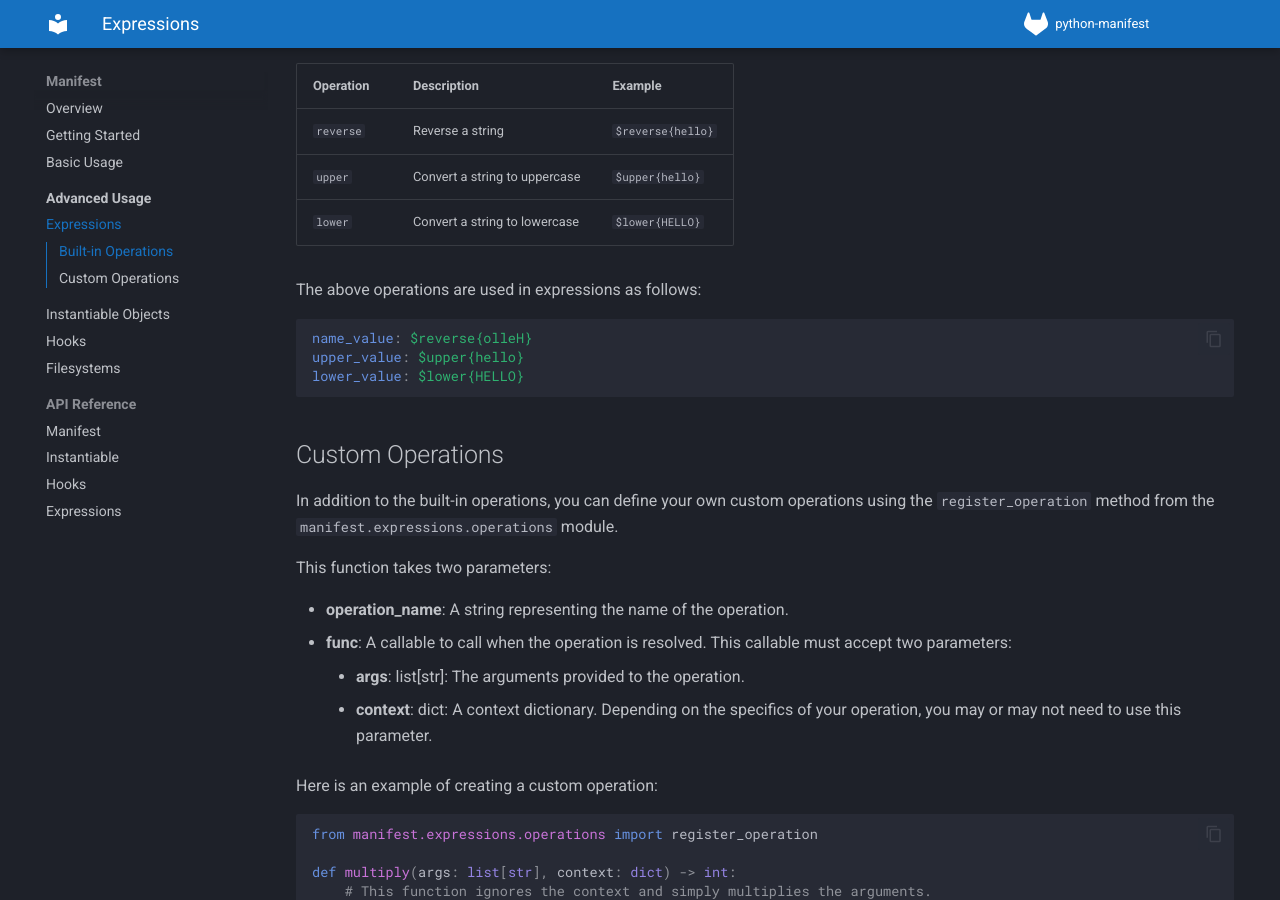
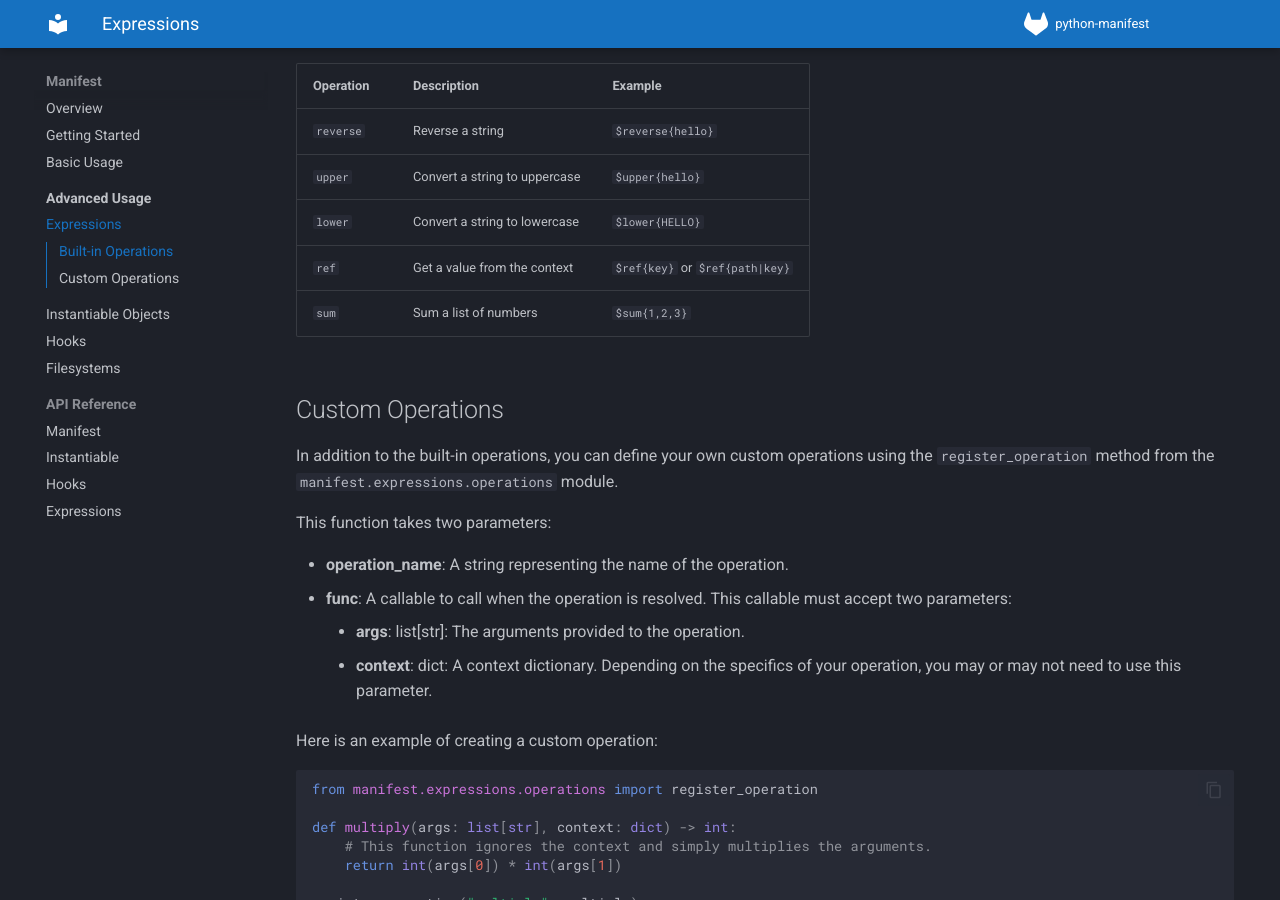
Before and after one commit to emergentmethods/python-manifest, an MkDocs documentation site: the page built from docs/advanced_usage/expressions.md, in a window 1280 px wide and 900 px high, scrolled down 483 px. Built offline with MkDocs 1.6.1 and Material for MkDocs 9.7.7, drawn with Linux system fonts in a browser that asks for light colours; comment, search, counter and statistics services are not loaded.

Commit message:
docs: Update expression docs with operations

````diff
--- a/docs/advanced_usage/expressions.md
+++ b/docs/advanced_usage/expressions.md
@@ -16,14 +16,9 @@ Manifest provides a variety of built-in operations that can be used with express
 | `reverse` 	| Reverse a string              	| `$reverse{hello}` 	|
 | `upper`   	| Convert a string to uppercase 	| `$upper{hello}`   	|
 | `lower`   	| Convert a string to lowercase 	| `$lower{HELLO}`   	|
+| `ref`     	| Get a value from the context  	| `$ref{key}` or `$ref{path|key}`  	|
+| `sum`     	| Sum a list of numbers         	| `$sum{1,2,3}`     	|
 
-The above operations are used in expressions as follows:
-
-```yaml
-name_value: $reverse{olleH}
-upper_value: $upper{hello}
-lower_value: $lower{HELLO}
-```
 
 ## Custom Operations
 
````
